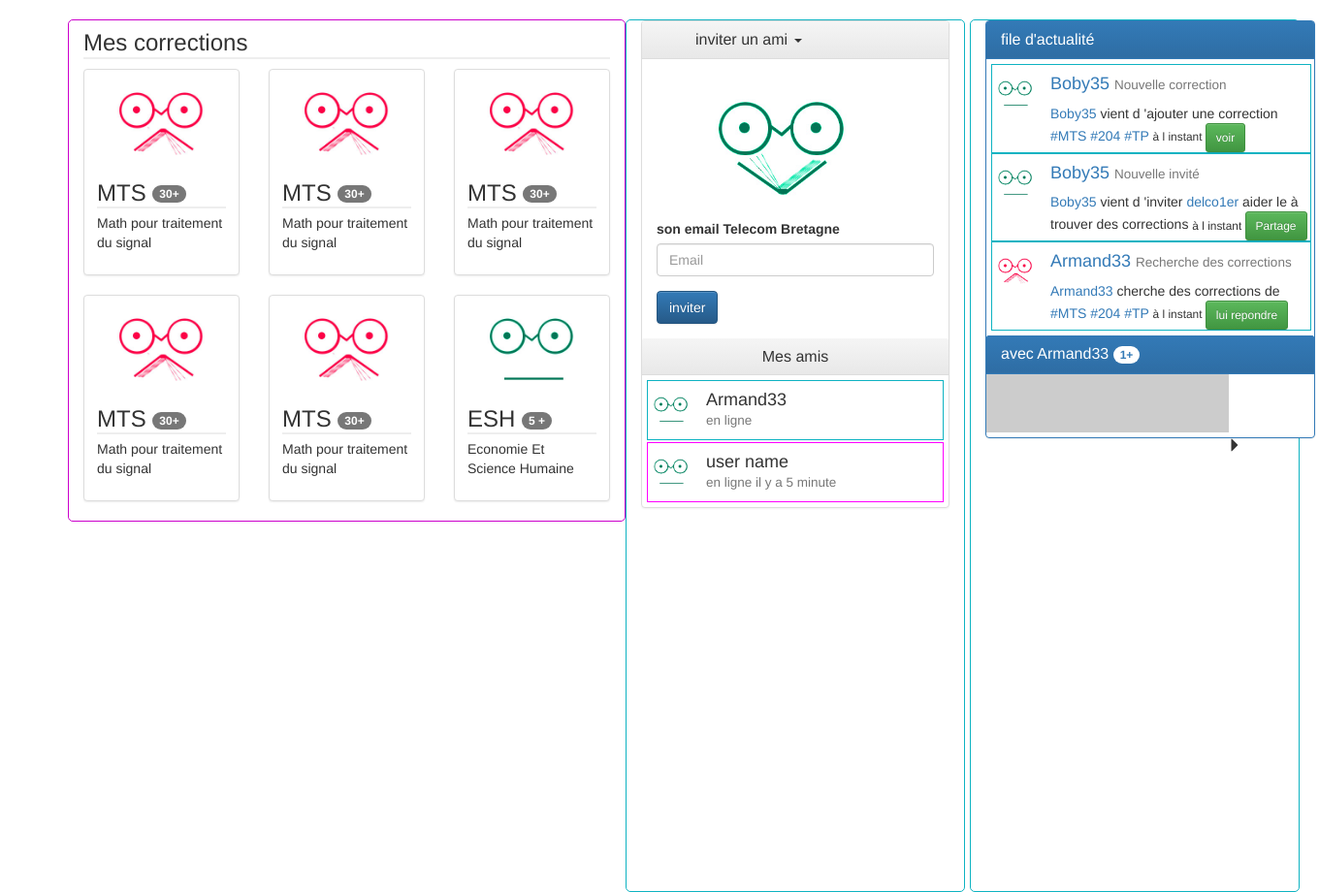
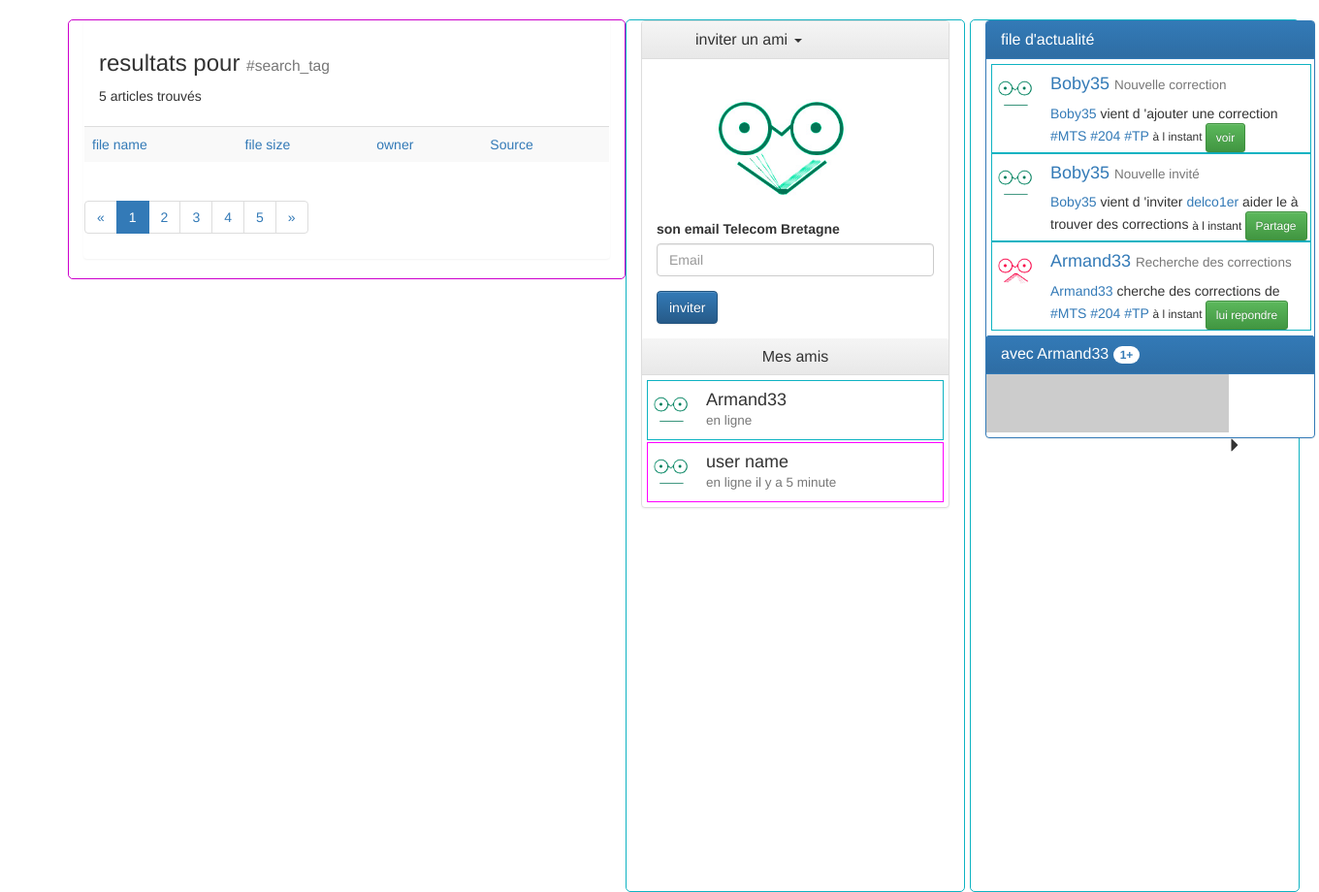
Before and after one commit to delco225/Corrozone, a PHP site: page /Boostrap/ in a window 1360 px wide. Shown: the part 52-972 px from the top of the page at 97% size. Run offline with PHP 8.4, Linux system fonts and the light colour scheme; the visitor is signed in with stand-in values (Sample User, id 1); some libraries are stand-ins or nearby versions.

Commit message:
updated created view display_search.php

```diff
--- /dev/null
+++ b/Vues/display_search.php
@@ -0,0 +1,51 @@
+<!--template d addichage des recherche -->
+<div id="mon_espace" class="panel">
+	<div id="seach_header" class="panel-heading">
+    	<h3>resultats pour <small> #search_tag </small> </h3>
+        <p>
+         5 articles  trouvés
+        </p>
+	</div>
+
+    <!--corp de la recherche -->
+    <div id="serach_body" class="pannel-body">
+    		<table class="table table-striped">
+                    <tr>
+                            <td><a> file name </a></td>
+                            <td><a> file size </a></td>
+                            <td><a> owner    </a></td>
+                            <td><a> Source  </a></td>
+                    </tr>
+    		</table>
+
+    </div>
+
+
+    <!-- pied de la recher -->
+
+    <div id="search_footer">
+    <!--Pagination -->
+                    <nav>
+                  <ul class="pagination">
+                    <li>
+                      <a href="#" aria-label="Previous">
+                        <span aria-hidden="true">&laquo;</span>
+                      </a>
+                    </li>
+                    <li class="active"><a href="#">1</a></li>
+                    <li><a href="#">2</a></li>
+                    <li><a href="#">3</a></li>
+                    <li><a href="#">4</a></li>
+                    <li><a href="#">5</a></li>
+                    <li>
+                      <a href="#" aria-label="Next">
+                        <span aria-hidden="true">&raquo;</span>
+                      </a>
+                    </li>
+                  </ul>
+                </nav>
+
+
+    </div>
+
+</div>
--- a/index.php
+++ b/index.php
@@ -83,13 +83,16 @@
 
 					 //--file d actalite-------------------------
 					     require_once('Vues/file_actualite.php');
+
+
 				?>
 
 					 <section  id="dispaly_corro" class="col-md-6 my_space "  >
 
 					 <?php
 					 	 //-- contenu--------------------------------
-                         require_once('Vues/display_corro.php');
+                        // require_once('Vues/display_corro.php');
+						require_once('Vues/display_search.php');
 					  ?>
                      </section>
 
```
Also changed, not shown: Vues/dispay_seach_bar.php (added).
